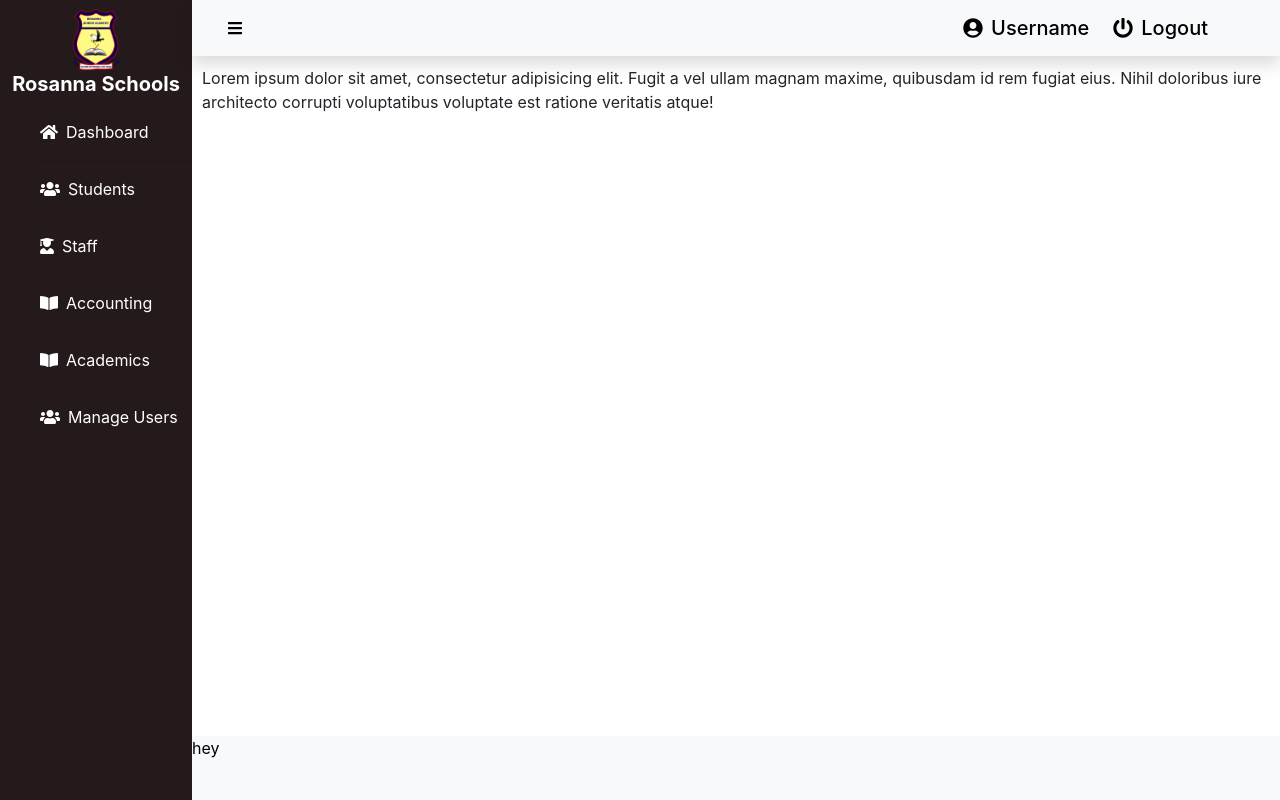
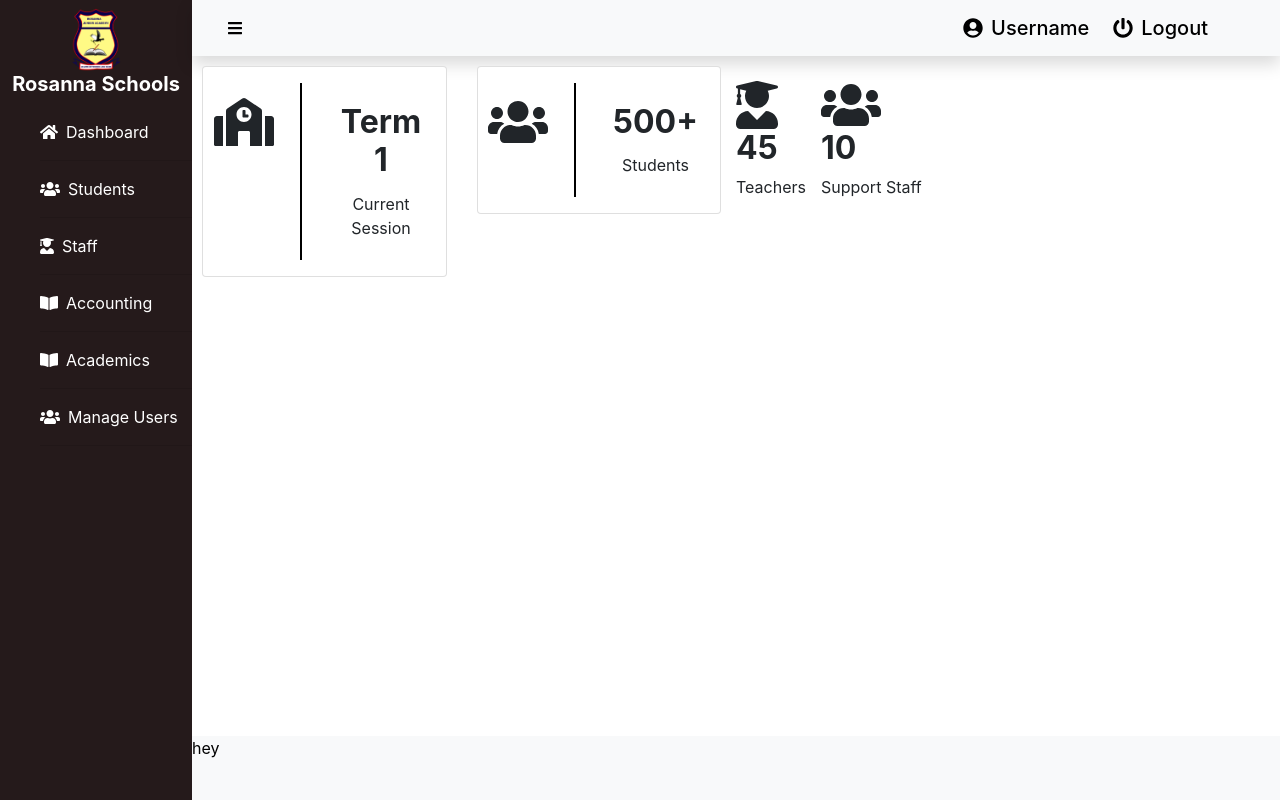
Before and after one commit to megateams/rosanna, a Django app: page /dashboard/ in a window 1280 px wide. Run offline with Django 4.2, Linux system fonts and the light colour scheme; some libraries are stand-ins or nearby versions.

Commit message:
other changes

```diff
--- a/frontend/static/css/style.css
+++ b/frontend/static/css/style.css
@@ -52,3 +52,40 @@
     width: 85%;
 
 }
+.solidline
+{
+    border-right: 2px solid black;
+}
+
+.icon{
+  font-size: 3rem;
+  /* display: none; */
+  margin-top: 15px;
+}
+
+.cards a{
+  text-decoration: none;
+}
+
+.card:hover
+{
+    background-color: #05d230;
+    border: 2px solid #02295d;
+}
+.card:hover .solidline
+{
+    border-right: 2px solid #fff;
+}
+
+.card:hover h2, .card:hover p
+{
+    color: #fff;
+}
+
+.card:hover .icon{
+  color: #fff;
+}
+.projectscard
+{
+    border-left: 10px solid #02295d;
+}
--- a/frontend/templates/frontend/dashboard.html
+++ b/frontend/templates/frontend/dashboard.html
@@ -5,7 +5,79 @@
 
 <!-- inner-content -->
 <div class="inner-content">
-    <p>Lorem ipsum dolor sit amet, consectetur adipisicing elit. Fugit a vel ullam magnam maxime, quibusdam id rem fugiat eius. Nihil doloribus iure architecto corrupti voluptatibus voluptate est ratione veritatis atque!</p>
+    <div class="dashboard">
+        <!-- cards -->
+      <div class="row cards">
+        <div class=" col-lg-3 col-md-3">
+            <div class="card projectscard pt-3 pb-3">
+                <div class='row'>
+                    <div class='col-5 solidline  text-center'>
+                        <i class="fas fa-school    icon"></i>
+                    </div>
+                    <div class='col-7'>
+                        <div class="card-body text-center">
+                            <h2 class="card-title"><b>Term 1</b></h2>
+                            <p class="card-text">Current Session</p>
+                        </div>
+                    </div>
+                </div>
+
+            </div>
+        </div>
+
+        <div class="col-lg-3 col-md-3">
+            <div class="card projectscard pt-3 pb-3">
+                <div class='row'>
+                    <div class='col-5 solidline  text-center'>
+                        <i class="fas fa-users    icon"></i>
+                    </div>
+                    <div class='col-7'>
+                        <div class="card-body text-center">
+                            <h2 class="card-title"><b>500+</b></h2>
+                            <p class="card-text">Students</p>
+                        </div>
+                    </div>
+                </div>
+
+            </div>
+        </div>
+
+        <div class=" col-lg-3col-md-3">
+            <div className="card projectscard pt-3 pb-3">
+                <div className='row'>
+                    <div className='col-5 solidline  text-center'>
+                        <i class="fas fa-user-graduate    icon"></i>
+                    </div>
+                    <div className='col-7'>
+                        <div className="card-body text-center">
+                            <h2 className="card-title"><b>45</b></h2>
+                            <p className="card-text">Teachers</p>
+                        </div>
+                    </div>
+                </div>
+
+            </div>
+        </div>
+
+        <div class="col-lg-3 col-md-3">
+            <div className="card projectscard pt-3 pb-3">
+                <div className='row'>
+                    <div className='col-5 solidline  text-center'>
+                        <i class="fas fa-users    icon"></i>
+                    </div>
+                    <div className='col-7'>
+                        <div className="card-body text-center">
+                            <h2 className="card-title"><b>10</b></h2>
+                            <p className="card-text">Support Staff</p>
+                        </div>
+                    </div>
+                </div>
+
+            </div>
+        </div>
+      </div>
+        <!-- cards -->
+    </div>
 </div>
 <!-- inner-content -->
 
```
